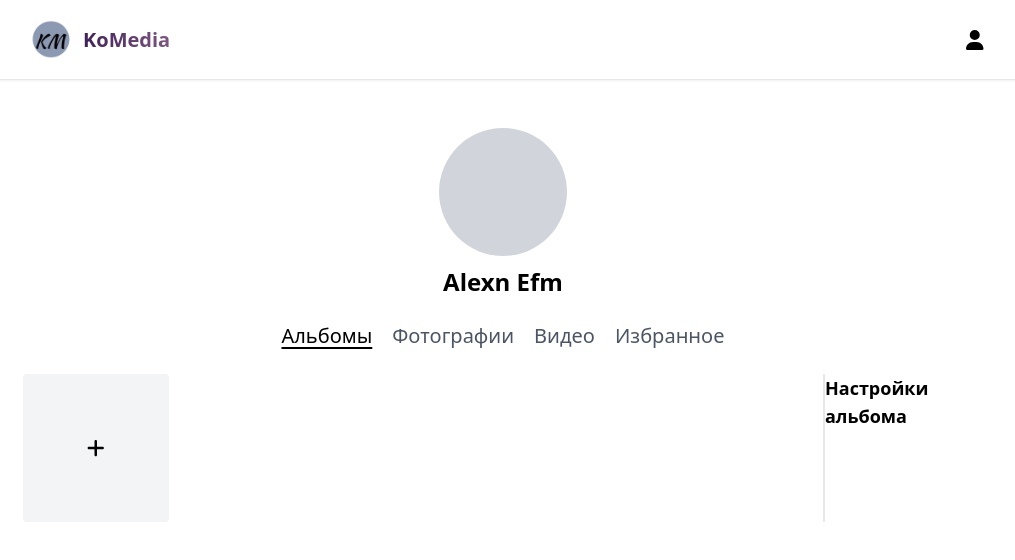
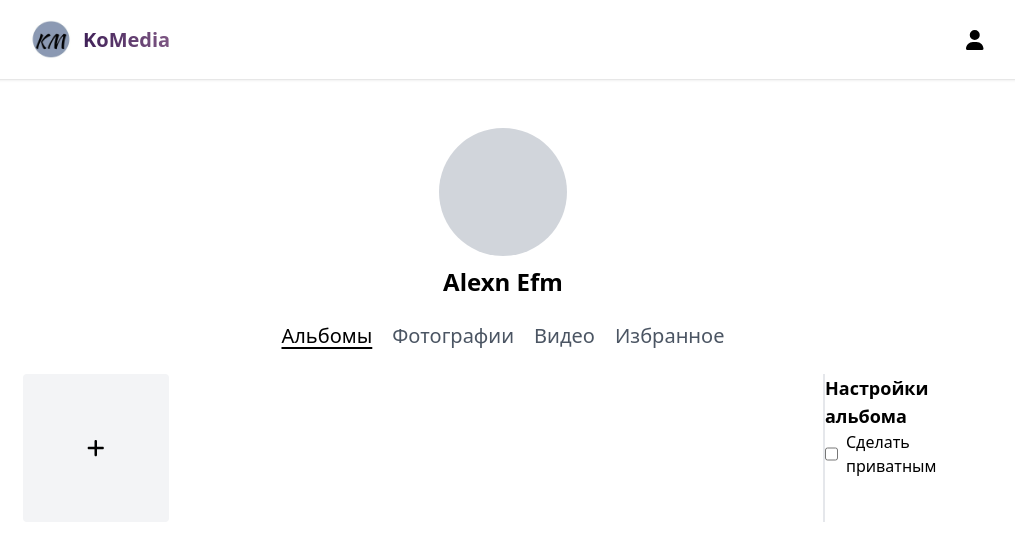
Before and after one commit to sssalias/tech, a React (Create React App) app: page /profile/albums/create in a window 1280 px wide. Shown: the top 560 px of the page, without its empty margins (137-1152 px from the left). Built offline with nearby package versions, Linux system fonts and the light colour scheme; what tailwind-fontawesome would draw is missing.

Commit message:
checkbox

```diff
--- a/src/widgets/album/AlbumSettings/AlbumSettings.tsx
+++ b/src/widgets/album/AlbumSettings/AlbumSettings.tsx
@@ -6,12 +6,16 @@ import React from 'react'
 //      2) - Сделать уровени доступа (owners)
 
 const AlbumSettings = () => {
+    const [isChecked, setChecked] = React.useState();
     return (
         <div className='w-1/6 ml-auto border-l-2 border-gray-200 b'>
             <div className='w-full flex flex-col justify-center items-center'>
                 <h3 className='text-lg font-semibold'>Настройки альбома</h3>
                 <div>
-
+                    <label className="flex gap-2">
+                        <input type="checkbox"/>
+                        Сделать приватным
+                    </label>
                 </div>
             </div>
         </div>
```
